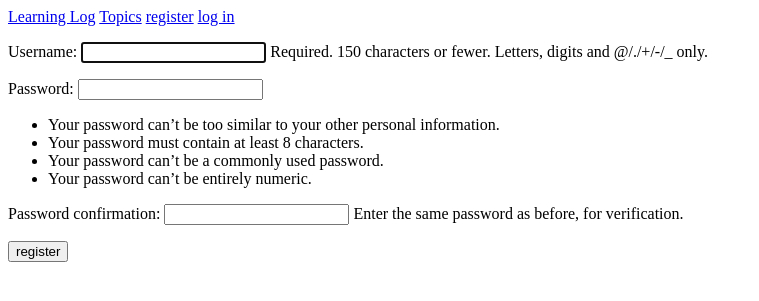
After one commit to SuperHaiFeng/pyadvance, a Django app: page /users/register/ in a window 1280 px wide. The commit adds this page. Shown: the top 301 px of the page, without its empty margins (0-759 px from the left). Run offline with Django 4.2, Linux system fonts and the light colour scheme.

Commit message:
添加登录注册登出

```diff
--- a/learning_log/learning_log/urls.py
+++ b/learning_log/learning_log/urls.py
@@ -27,5 +27,5 @@ urlpatterns = [
     #默认首页是index.html（http://127.0.0.1:8000/）
     path('', views.index),
     path('', include(('learning_logs.urls', app_name), namespace='learning_logs')),
-    path(r'^users/', include(('users.urls', 'users'), namespace='users')),
+    path('users/', include(('users.urls', 'users'), namespace='users')),
 ]
--- a/learning_log/learning_logs/templates/learning_logs/base.html
+++ b/learning_log/learning_logs/templates/learning_logs/base.html
@@ -1,6 +1,13 @@
 <p>
 	<a href="{% url 'learning_logs:index' %}">Learning Log</a>
 	<a href="{% url 'learning_logs:topics' %}">Topics</a>
+	{% if user.is_authenticated %}
+		Hello, {{ user.username }}.
+		<a href="{% url 'users:logout' %}">log out</a>
+	{% else %}
+		<a href="{% url 'users:register' %}">register</a>
+		<a href="{% url 'users:login' %}">log in</a>
+	{% endif %}
 </p>
 
 {% block content %}{% endblock content %}
--- /dev/null
+++ b/learning_log/users/templates/users/register.html
@@ -0,0 +1,14 @@
+
+{% extends 'learning_logs/base.html' %}
+
+{% block content %}
+
+ 	<form method="post" action="{% url 'users:register' %}">
+ 		{% csrf_token %}
+ 		{{ form.as_p }}
+
+ 		<button name="submit">register</button>
+ 		<input type="hidden" name="next" value="{% url 'learning_logs:index' %}">
+ 	</form>
+
+{% endblock content %}
--- a/learning_log/users/urls.py
+++ b/learning_log/users/urls.py
@@ -1,8 +1,15 @@
-"""为learning_logs定义URL模式"""
+"""为应用程序users定义URL模式"""
 
 from django.urls import path, include
-from learning_logs import views
+from users import views
+from django.contrib.auth.views import LoginView
 
 urlpatterns = [
+    #登录页面
+    path('login/', LoginView.as_view(template_name='login.html'), name='login'),
+    # 登出
+    path('logout/', views.logout_view, name='logout'),
+    #注册用户
+    path('register/', views.register, name='register'),
 
 ]
--- a/learning_log/users/views.py
+++ b/learning_log/users/views.py
@@ -1,3 +1,29 @@
 from django.shortcuts import render
 
+from django.http import HttpResponseRedirect
+from django.urls import reverse
+from django.contrib.auth import logout, authenticate, login
+from django.contrib.auth.forms import UserCreationForm
+
 # Create your views here.
+def logout_view(request):
+	"""注销用户"""
+	logout(request)
+	return HttpResponseRedirect(reverse('learning_logs:index'))
+
+
+def register(request):
+	"""注册新用户"""
+	if request.method != 'POST':
+		form = UserCreationForm()
+	else:
+		form = UserCreationForm(data=request.POST)
+		if form.is_valid():
+			new_user = form.save()
+			#让用户自动登录，再重定向到首页
+			authenticate_user = authenticate(username=new_user.username, password=request.POST['password1'])
+			login(request, authenticate_user)
+			return HttpResponseRedirect(reverse('learning_logs:index'))
+
+	context = {'form': form}
+	return render(request, 'users/register.html', context)
```
Also changed, not shown: learning_log/users/templates/users/login.html (added, +17 -0 lines), learning_log/db.sqlite3.
